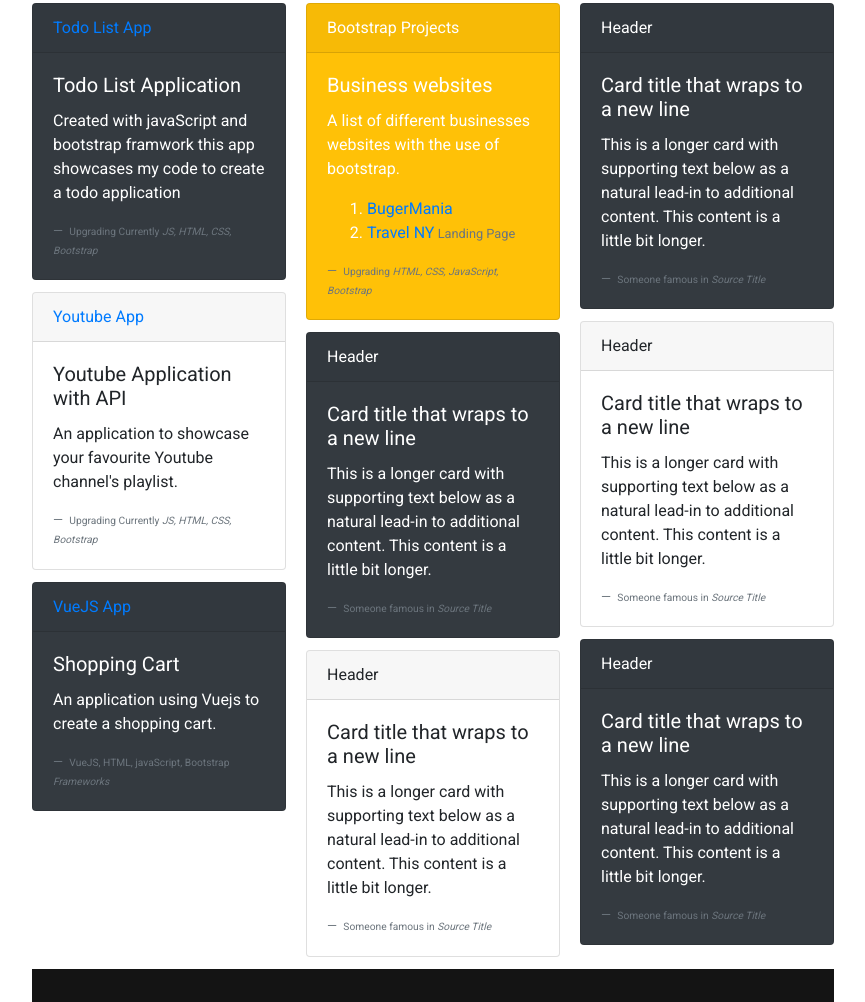
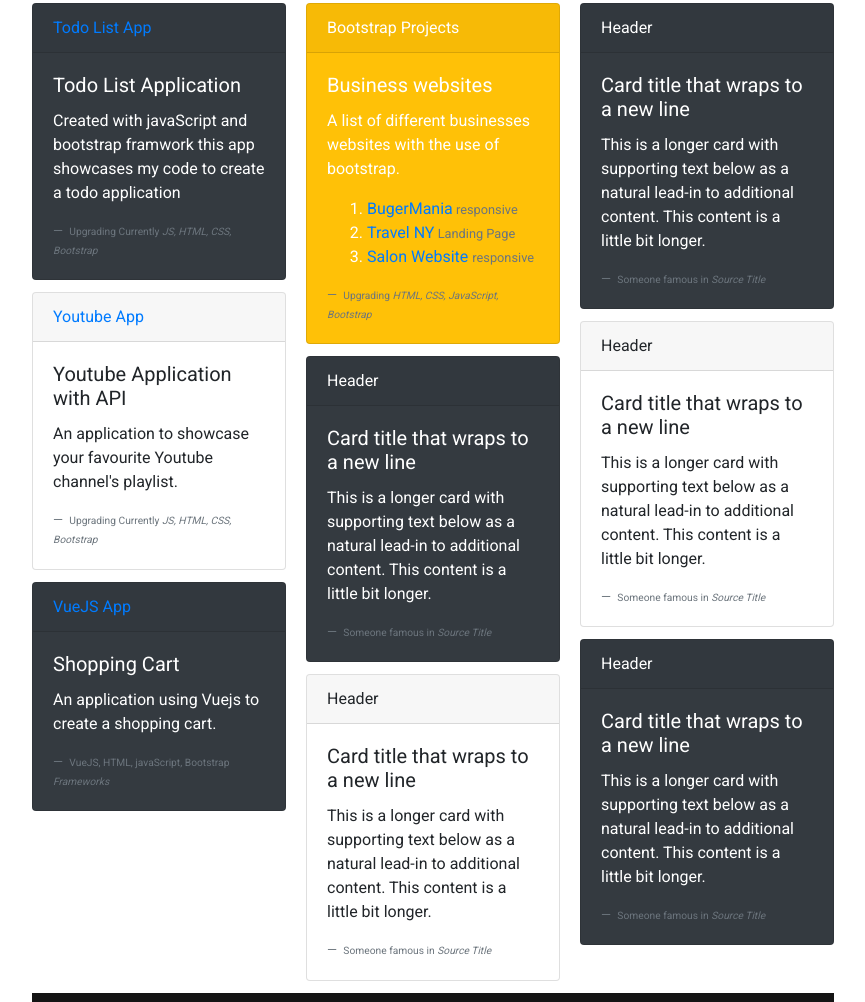
Before and after one commit to StudioJava/personal_website_v_1, a plain HTML site: page index.html in a window 1280 px wide. Shown: the part 1031-2033 px from the top of the page, without its empty margins (207-1072 px from the left). Drawn offline with Linux system fonts and the light colour scheme.

Commit message:
Update index.html

```diff
--- a/index.html
+++ b/index.html
@@ -119,8 +119,9 @@
       <h5 class="card-title">Business websites </h5>
       <p class="card-text">A list of different businesses websites with the use of bootstrap.</p>
         <ol>
-            <li><a href="BurgerSite/index.html"> BugerMania</a></li>
+            <li><a href="BurgerSite/index.html"> BugerMania<small class="text-muted"> responsive</small></a></li>
             <li><a href="hypertunnel/index.html">Travel NY</a><small class="text-muted"> Landing Page</small></li>
+            <li><a href="regisWebsite/index.html">Salon Website <small class="text-muted"> responsive</small></a></li>
         </ol>
         <footer class="blockquote-footer">
         <small>
```
